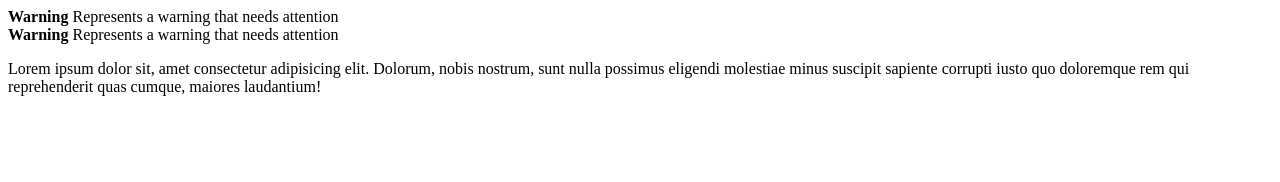
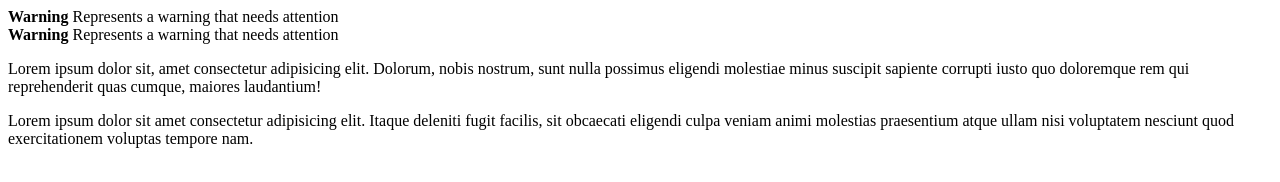
Before and after one commit to rillaf/GitProject, a plain HTML site: page index.html in a window 1280 px wide. Drawn offline with Linux system fonts and the light colour scheme.

Commit message:
paragraph in nav

```diff
--- a/index.html
+++ b/index.html
@@ -15,5 +15,14 @@
       corrupti iusto quo doloremque rem qui reprehenderit quas cumque, maiores
       laudantium!
     </p>
+
+    <nav>
+      <p>
+        Lorem ipsum dolor sit amet consectetur adipisicing elit. Itaque deleniti
+        fugit facilis, sit obcaecati eligendi culpa veniam animi molestias
+        praesentium atque ullam nisi voluptatem nesciunt quod exercitationem
+        voluptas tempore nam.
+      </p>
+    </nav>
   </body>
 </html>
```
